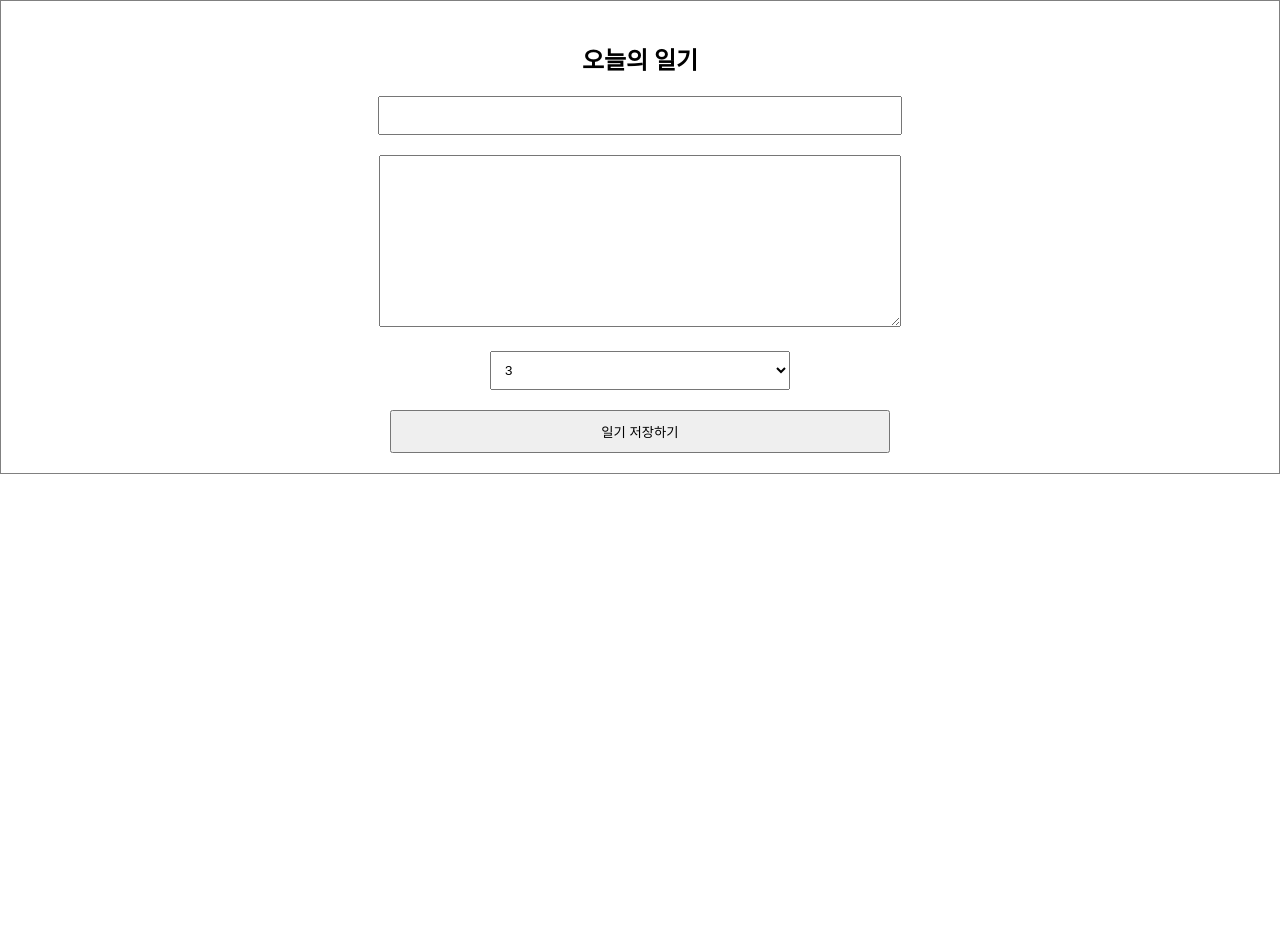
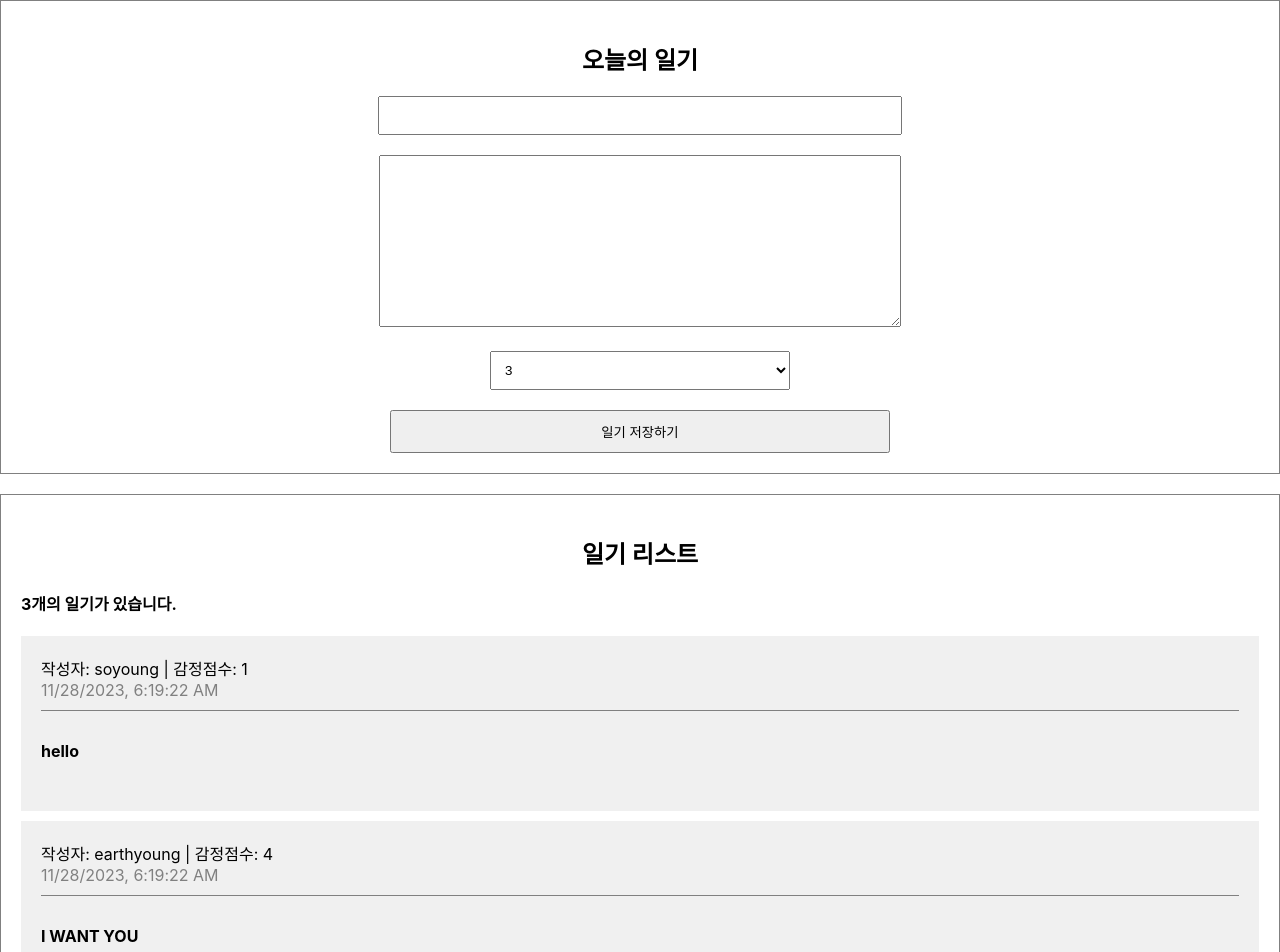
Before and after one commit to earthyoung/react_clonecoding_simple_diary, a React (Create React App) app: page / in a window 1280 px wide. Shown: the top 952 px of the page. Before the commit the page ends 800 px from the top, so only its background shows below. Built offline with nearby package versions, Linux system fonts and the light colour scheme.

Commit message:
feat: DiaryList.js & DiaryItem.js

```diff
--- a/src/App.css
+++ b/src/App.css
@@ -25,3 +25,37 @@
   padding: 10px;
   cursor: pointer;
 }
+
+/* List */
+.DiaryList {
+  border: 1px solid gray;
+  padding: 20px;
+  margin-top: 20px;
+}
+
+.DiaryList h2 {
+  text-align: center
+}
+
+/* Item */
+.DiaryItem {
+  background-color: rgb(240, 240, 240);
+  margin-bottom: 10px;
+  padding: 20px;
+}
+
+.DiaryItem .info {
+  border-bottom : 1px solid gray;
+  padding-bottom: 10px;
+  margin-bottom: 10px;
+}
+
+.DiaryItem .date {
+  color: gray;
+}
+
+.DiaryItem .content {
+  font-weight: bold;
+  margin-bottom: 30px;
+  margin-top: 30px;
+}
--- a/src/App.js
+++ b/src/App.js
@@ -1,10 +1,36 @@
 import './App.css';
 import DiaryEditor from './DiaryEditor';
+import DiaryList from './DiaryList';
+
+const dummyList = [
+  {
+    "id": 1,
+    "author": "soyoung",
+    "content": "hello",
+    "emotion": 1,
+    "created_date": new Date().getTime()
+  },
+  {
+    "id": 2,
+    "author": "earthyoung",
+    "content": "I WANT YOU",
+    "emotion": 4,
+    "created_date": new Date().getTime()
+  },
+  {
+    "id": 3,
+    "author": "ksy",
+    "content": "LOL",
+    "emotion": 5,
+    "created_date": new Date().getTime()
+  },
+];
 
 function App() {
   return (
     <div className="App">
       <DiaryEditor />
+      <DiaryList diaryList={dummyList}/>
     </div>
   );
 }
--- /dev/null
+++ b/src/DiaryItem.js
@@ -0,0 +1,16 @@
+const DiaryItem = ({author, content, created_date, emotion, id}) => {
+    return <div className="DiaryItem">
+        <div className="info">
+            <span>
+                작성자: {author} | 감정점수: {emotion}
+            </span>
+            <br />
+            <span className="date">
+                {new Date(created_date).toLocaleString()}
+            </span>
+        </div>
+        <div className="content">{content}</div>
+    </div>
+};
+
+export default DiaryItem;
--- /dev/null
+++ b/src/DiaryList.js
@@ -0,0 +1,22 @@
+import DiaryItem from "./DiaryItem";
+
+const DiaryList = ({diaryList}) => {
+    console.log(diaryList);
+    return <div className="DiaryList">
+        <h2>일기 리스트</h2>
+        <h4>{diaryList.length}개의 일기가 있습니다.</h4>
+        <div>
+            {diaryList.map((it) => (
+                <>
+                <DiaryItem key={it.id} {...it} />
+                </>
+            ))}
+        </div>
+    </div>
+};
+
+DiaryList.defaultProps = {
+    diaryList: []
+}
+
+export default DiaryList;
```
